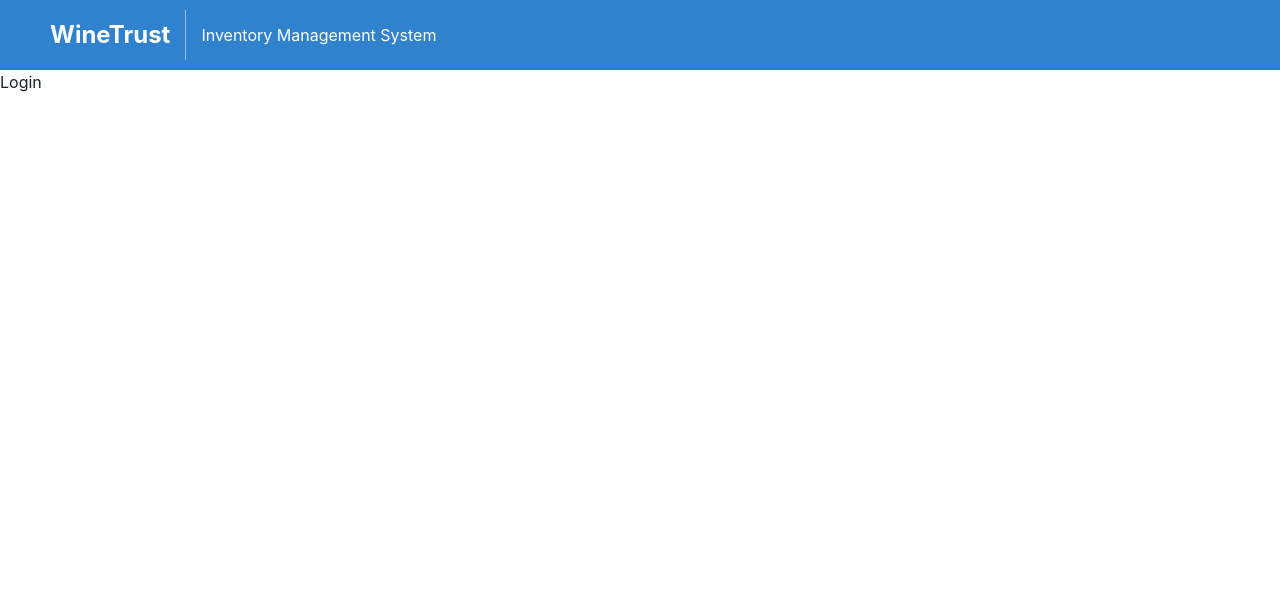
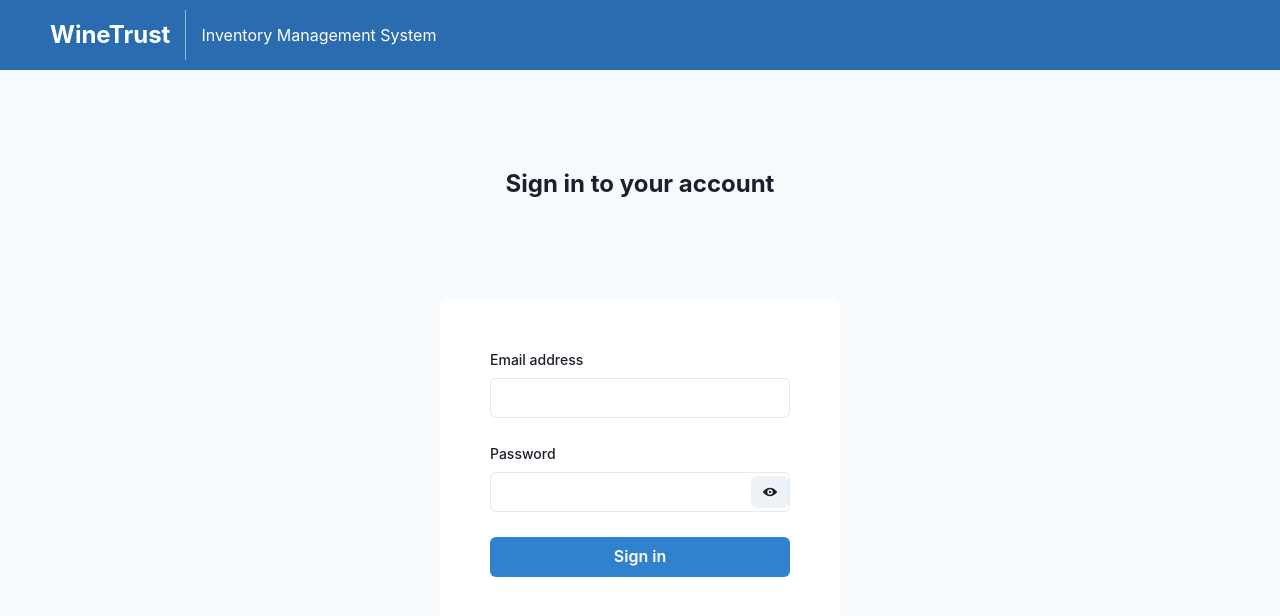
Before and after one commit to Dyon-Exchange/winetrust_2, a React (Create React App) app in the folder packages/react-app/: page /login in a window 1280 px wide. Shown: the top 616 px of the page. Built offline with nearby package versions, Linux system fonts and the light colour scheme.

Commit message:
feat: implemented basic login page
need to implement react hook forms and hooking it up to the backend

```diff
--- a/packages/react-app/package.json
+++ b/packages/react-app/package.json
@@ -3,6 +3,7 @@
   "version": "0.1.0",
   "private": true,
   "dependencies": {
+    "@chakra-ui/icons": "^1.0.15",
     "@chakra-ui/react": "^1.6.7",
     "@emotion/babel-preset-css-prop": "^11.2.0",
     "@emotion/react": "^11",
--- /dev/null
+++ b/packages/react-app/src/App.css
@@ -0,0 +1,3 @@
+#root {
+  min-height: 100vh;
+}
--- a/packages/react-app/src/App.tsx
+++ b/packages/react-app/src/App.tsx
@@ -1,3 +1,4 @@
+import { Box, useColorModeValue } from "@chakra-ui/react";
 import React from "react";
 import {
   Redirect,
@@ -9,7 +10,15 @@ import {
 import TopNavBar from "./components/organisms/navigation/TopNavBar";
 import Login from "./pages/auth/Login";
 
-const App = () => (
+import "./App.css";
+
+const App = () => {
+  // light mode and dark mode background colors for the whole app
+  const themeBackgroundColor = useColorModeValue("gray.50", "gray.800");
+
+  return (
+    // min height inherit so that the app wil always fill the window height
+    <Box bg={themeBackgroundColor} minHeight="inherit">
       <Router>
         <TopNavBar />
         <Switch>
@@ -19,6 +28,8 @@ const App = () => (
           <Redirect to="/login" />
         </Switch>
       </Router>
+    </Box>
   );
+};
 
 export default App;
--- /dev/null
+++ b/packages/react-app/src/components/organisms/authentication/LoginForm.tsx
@@ -0,0 +1,70 @@
+import { ViewIcon, ViewOffIcon } from "@chakra-ui/icons";
+import {
+  Box,
+  Button,
+  FormControl,
+  FormLabel,
+  Input,
+  InputGroup,
+  InputRightElement,
+  useBoolean,
+  useColorModeValue,
+  VStack,
+} from "@chakra-ui/react";
+import React, { useMemo } from "react";
+
+// returns the icon shown on the toggle reveal button
+const ToggleRevealPasswordIcon = ({ reveal }: { reveal: boolean }) => {
+  if (reveal) return <ViewOffIcon />;
+  return <ViewIcon />;
+};
+
+const LoginForm = () => {
+  // light mode and dark mode background colors for the whole app
+  const themeBackgroundColor = useColorModeValue("white", "gray.600");
+
+  // state to reveal or hide password
+  const [reveal, setReveal] = useBoolean();
+
+  // returns the input type for the password field depending on `reveal``
+  const passwordInputType: "text" | "password" = useMemo(() => {
+    if (reveal) return "text";
+    return "password";
+  }, [reveal]);
+
+  // function to toggle revealing password
+  const toggleRevealPassword = () => setReveal.toggle();
+
+  return (
+    <Box
+      bg={themeBackgroundColor}
+      borderRadius="md"
+      boxShadow="sm"
+      p="50px"
+      minW="400px"
+    >
+      <VStack spacing="25px">
+        <FormControl id="email">
+          <FormLabel fontSize="sm">Email address</FormLabel>
+          <Input fontSize="sm" type="email" />
+        </FormControl>
+        <FormControl id="password">
+          <FormLabel fontSize="sm">Password</FormLabel>
+          <InputGroup>
+            <Input fontSize="sm" type={passwordInputType} />
+            <InputRightElement>
+              <Button size="sm" onClick={toggleRevealPassword}>
+                <ToggleRevealPasswordIcon reveal={reveal} />
+              </Button>
+            </InputRightElement>
+          </InputGroup>
+        </FormControl>
+        <Button colorScheme="blue" isFullWidth>
+          Sign in
+        </Button>
+      </VStack>
+    </Box>
+  );
+};
+
+export default LoginForm;
--- a/packages/react-app/src/components/organisms/navigation/TopNavBar.tsx
+++ b/packages/react-app/src/components/organisms/navigation/TopNavBar.tsx
@@ -1,8 +1,23 @@
-import { Divider, Heading, HStack, Text } from "@chakra-ui/react";
+import {
+  Divider,
+  Heading,
+  HStack,
+  Text,
+  useColorModeValue,
+} from "@chakra-ui/react";
 import React from "react";
 
-const TopNavBar = () => (
-  <HStack bgColor="blue.500" px="50px" py="10px" justifyContent="space-between">
+const TopNavBar = () => {
+  // light mode and dark mode background colors for the whole app
+  const themeBackgroundColor = useColorModeValue("blue.600", "blue.800");
+
+  return (
+    <HStack
+      bgColor={themeBackgroundColor}
+      px="50px"
+      py="10px"
+      justifyContent="space-between"
+    >
       <HStack h="50px" spacing="15px">
         <Heading color="white" fontSize="2xl">
           WineTrust
@@ -14,5 +29,6 @@ const TopNavBar = () => (
       </HStack>
     </HStack>
   );
+};
 
 export default TopNavBar;
--- a/packages/react-app/src/pages/auth/Login.tsx
+++ b/packages/react-app/src/pages/auth/Login.tsx
@@ -1,5 +1,15 @@
+import { Center, Heading, VStack } from "@chakra-ui/react";
 import React from "react";
 
-const Login = () => <>Login</>;
+import LoginForm from "../../components/organisms/authentication/LoginForm";
+
+const Login = () => (
+  <Center py="100px">
+    <VStack spacing="100px">
+      <Heading fontSize="2xl">Sign in to your account</Heading>
+      <LoginForm />
+    </VStack>
+  </Center>
+);
 
 export default Login;
```
Also changed, not shown: 1 other file (tests, documents, lock files or other folders). Lines whose indentation alone changed are shown as unchanged.
